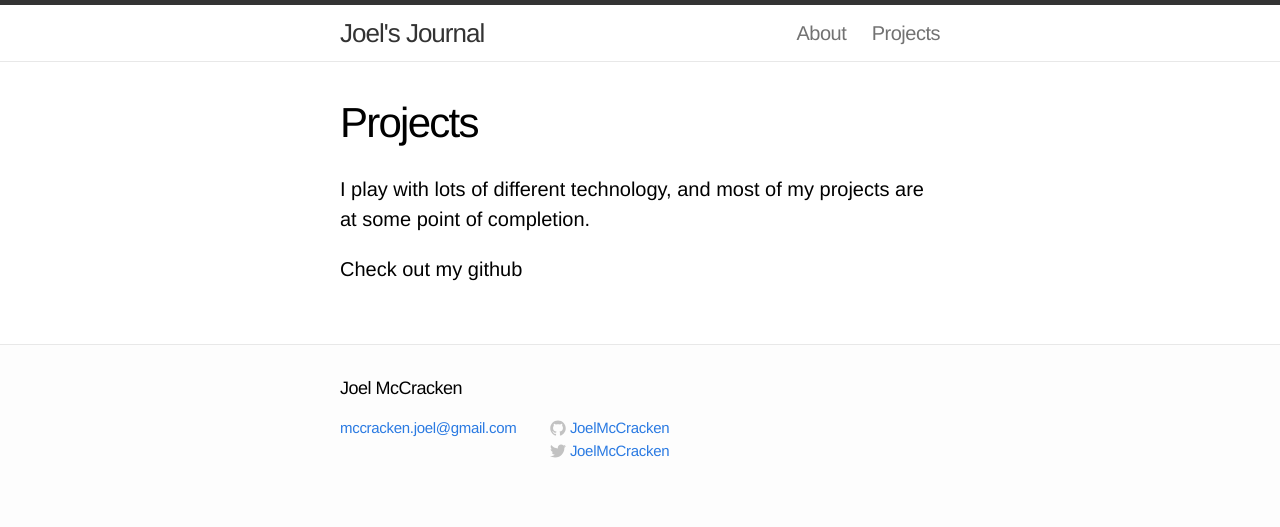
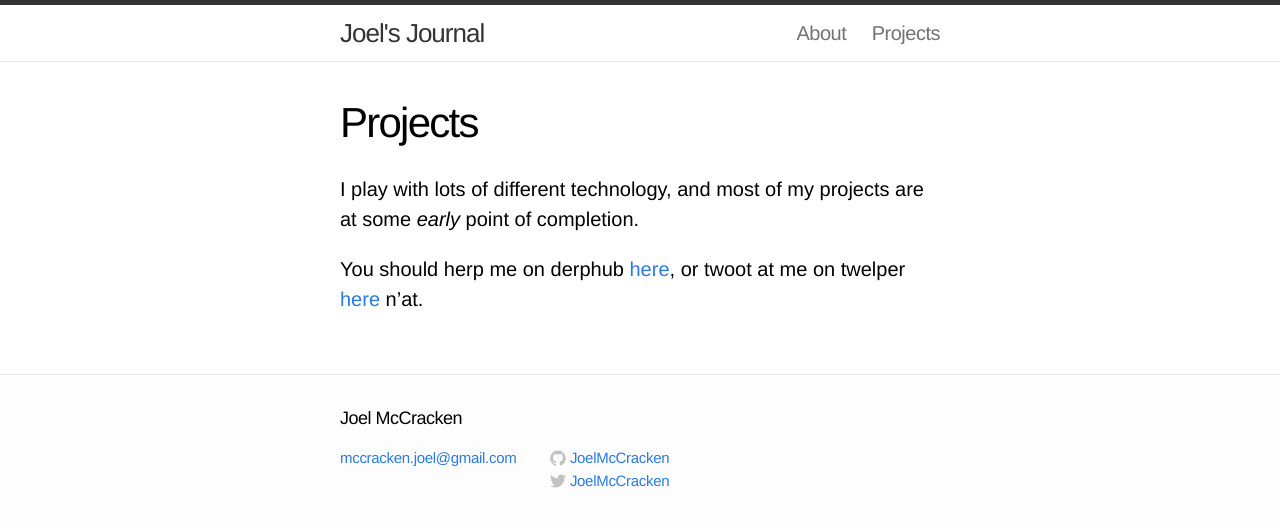
Before and after one commit to joelmccracken/joelmccracken.github.com, a Jekyll site: the page built from projects/index.md, in a window 1280 px wide. Shown: the top 527 px of the page. Built offline with Jekyll 4.4.1, drawn with Linux system fonts in a browser that asks for light colours; Markdown is read by kramdown in place of the engine named in the settings.

Commit message:
a beautiful page about my projects

```diff
--- a/projects/index.md
+++ b/projects/index.md
@@ -2,7 +2,7 @@
 layout: page
 title: Projects
 ---
-I play with lots of different technology, and most of my projects are at some point of completion.
+I play with lots of different technology, and most of my projects are at some *early* point of completion.
 
 
-Check out my github
+You should herp me on derphub [here](https://github.com/joelmccracken/), or twoot at me on twelper [here](https://twitter.com/joelmccracken) n'at.
```
